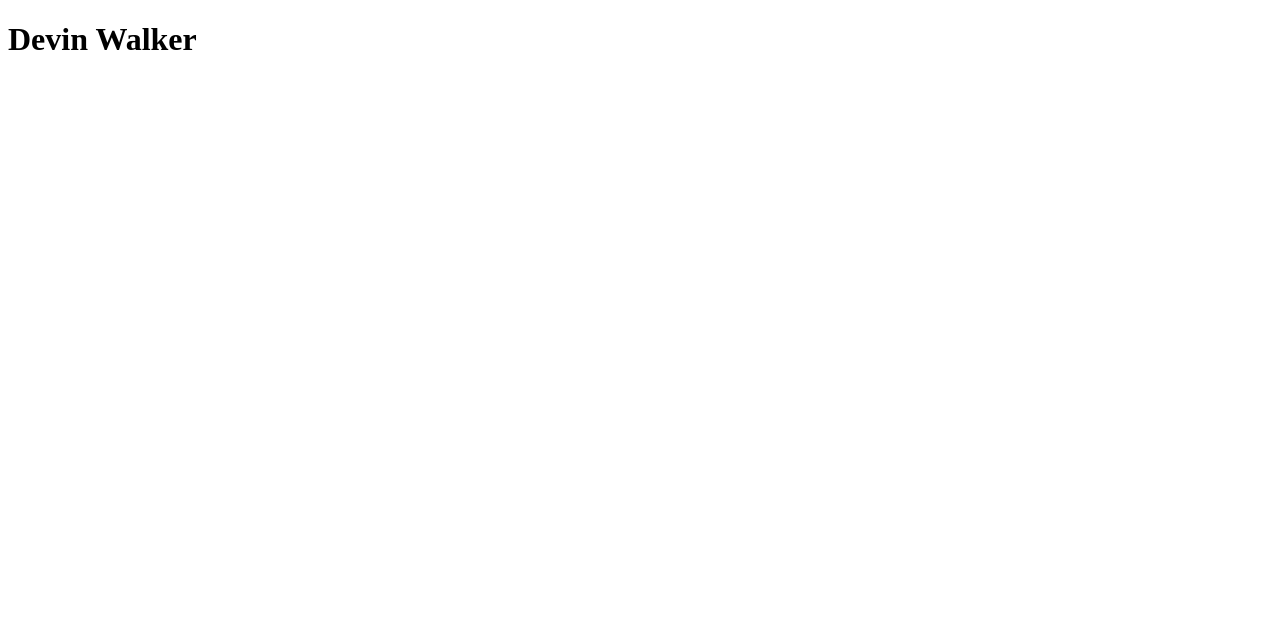
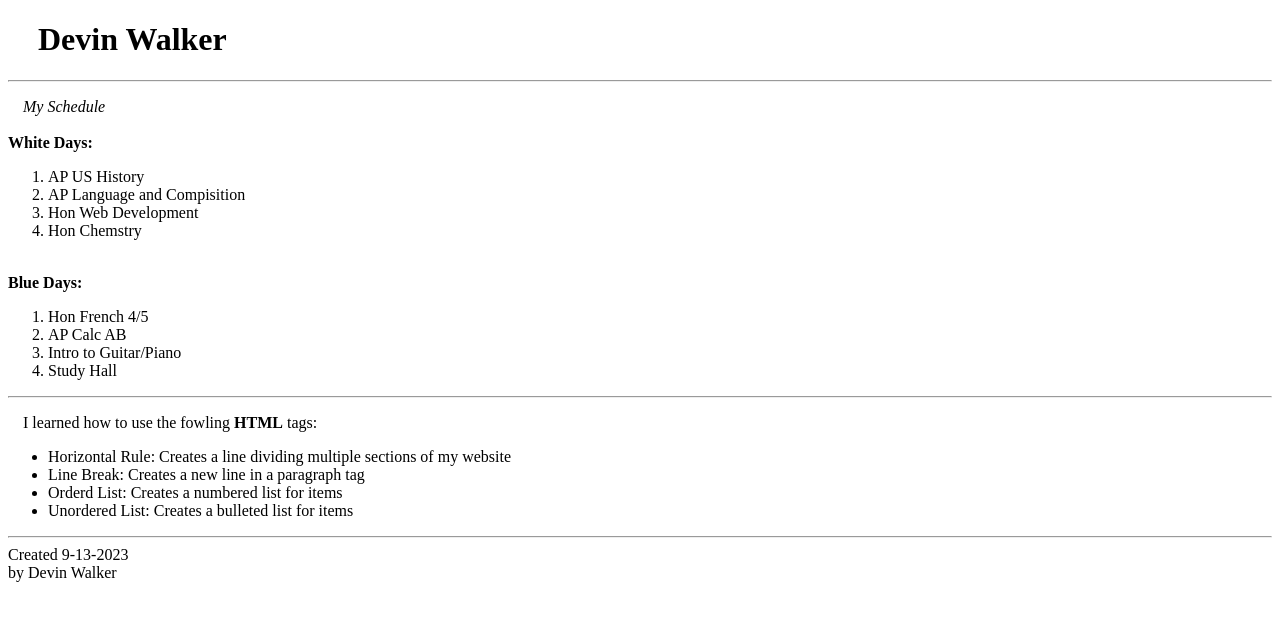
Before and after one commit to DevinWalker30/first_assignment_webDev, a plain HTML site: page index.html in a window 1280 px wide. Drawn offline with Linux system fonts and the light colour scheme.

Commit message:
commit commit2

```diff
--- a/index.html
+++ b/index.html
@@ -6,7 +6,40 @@
     <title>Schedule</title>
 </head>
 <body>
-    <!-- <em>italics</em> <strong>bold</strong> <span style=""></span> -->
-    <h1>Devin Walker</h1>
+    <!-- <em>italics</em> <strong>bold</strong> <span style="font-weight/font-style"></span> -->
+    <h1 style="padding-left: 30px;">Devin Walker</h1>
+    <hr>
+    <p><em style="padding-left: 15px;">My Schedule</em>
+        <br>
+        <br>
+        <strong>White Days:</strong>
+    <br>
+    <ol>
+        <li>AP US History</li>
+        <li>AP Language and Compisition</li>
+        <li>Hon Web Development</li>
+        <li>Hon Chemstry</li>
+    </ol>
+    <br>
+    <strong>Blue Days:</strong>
+    <ol>
+        <li>Hon French 4/5</li>
+        <li>AP Calc AB</li>
+        <li>Intro to Guitar/Piano</li>
+        <li>Study Hall</li>
+    </ol>
+    <hr>
+    <p style="padding-left: 15px;">I learned how to use the fowling <strong>HTML</strong> tags:</p>
+    <ul>
+        <li>Horizontal Rule: Creates a line dividing multiple sections of my website</li>
+        <li>Line Break: Creates a new line in a paragraph tag</li>
+        <li>Orderd List: Creates a numbered list for items</li>
+        <li>Unordered List: Creates a bulleted list for items</li>
+    </ul>
+    <hr>
+    Created 9-13-2023
+    <br>
+    by Devin Walker
+</p>
 </body>
 </html>
```
